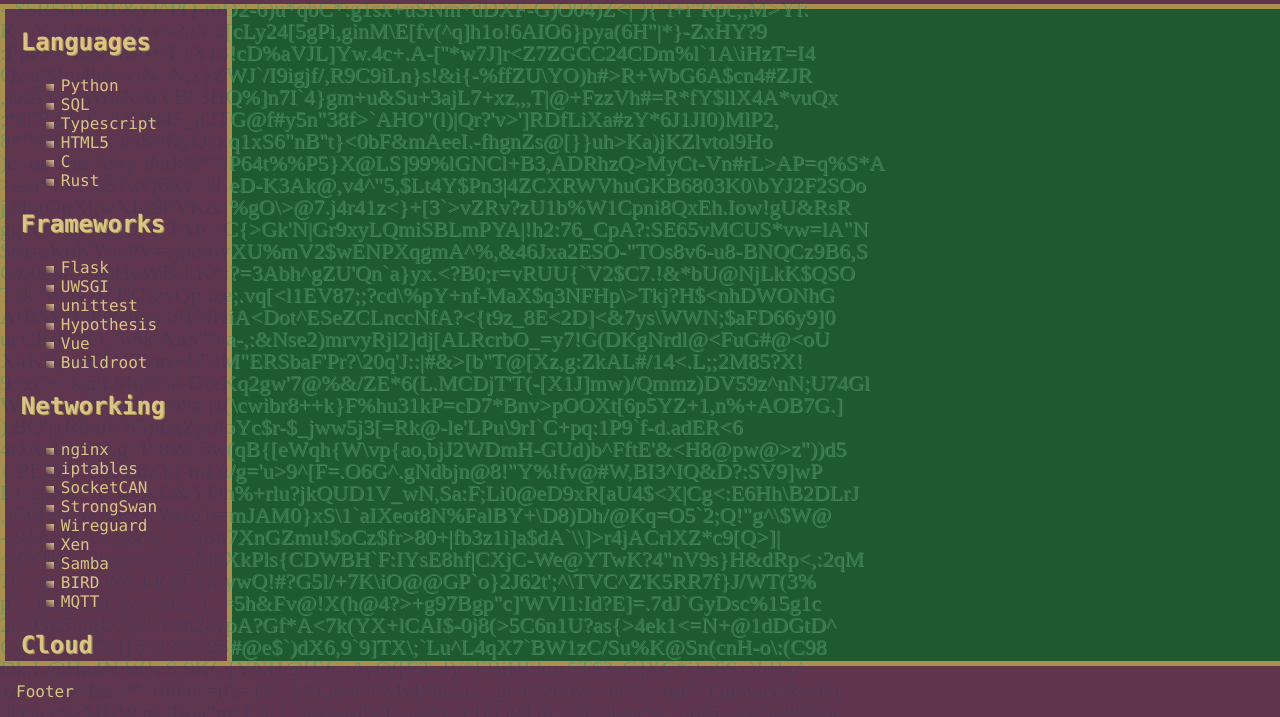
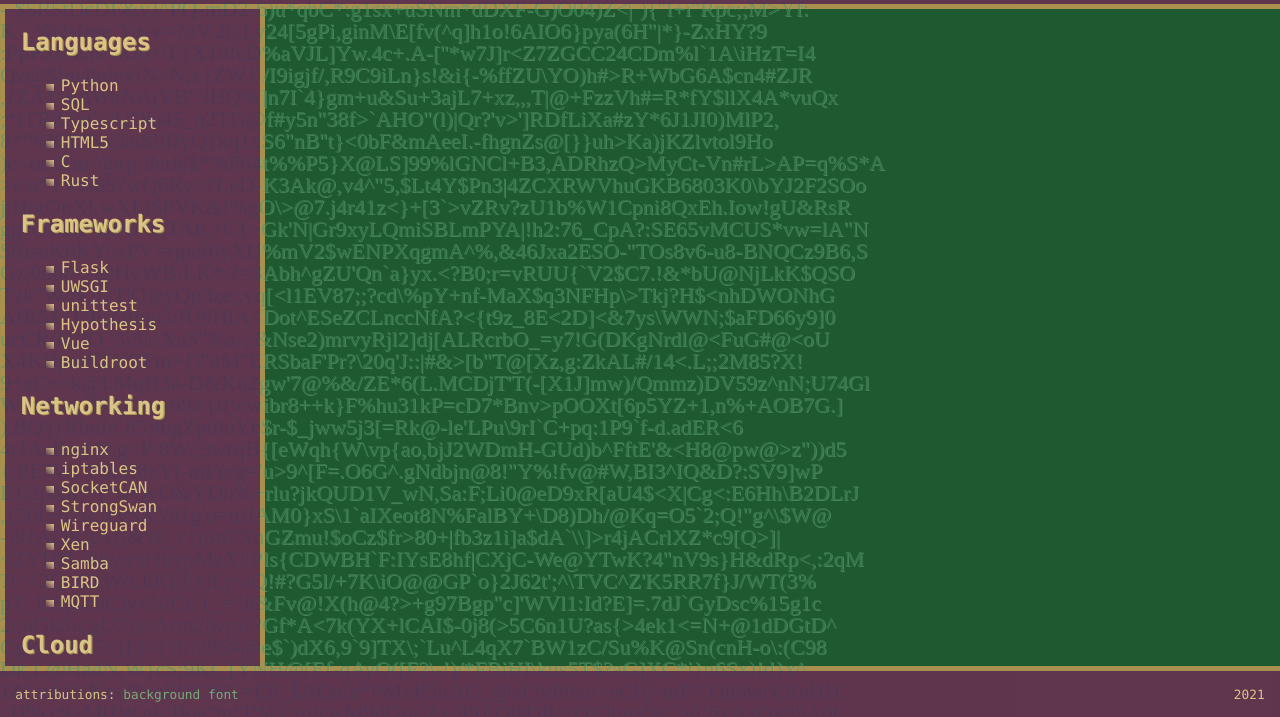
Before and after one commit to Raymi306/personal-site, a website built with webpack: page src/index.html in a window 1280 px wide. Shown: the part 83-800 px from the top of the page. Built offline with nearby package versions, Linux system fonts and the light colour scheme; files whose address does not match are found by name.

Commit message:
Add footer content and styling
Also fixed some indentation issues, and removed the unnecessary column in grid-template-areas

```diff
--- a/src/index.html
+++ b/src/index.html
@@ -48,7 +48,12 @@
 					<li>Docker</li>
 				</ul>
 			</div>
-			<div class='footer porple'>Footer</div>
+			<div class='footer porple'>
+				<span>attributions:
+					<a rel="noopener external" target="_blank" href="http://mazeletter.xyz">background font</a>
+				</span>
+				<span>2021</span>
+			</div>
 		</div>
 	</body>
 </html>
--- a/src/style.css
+++ b/src/style.css
@@ -16,6 +16,22 @@
 h1, h2, h3 {
 	font-weight: bold;
 	text-shadow: 0.05em 0.03em 0.01em #AA904E;
+}
+a {
+	text-decoration: none;
+}
+a:link {
+	color: #6faf82;
+}
+a:visited {
+	color: #4f9363;
+}
+a:hover {
+	text-decoration: double underline overline;
+	color: #48e175;
+}
+a:active {
+	color: lime;
 }
 .porple {
 	background-color: #4a1b4f;
@@ -64,14 +80,17 @@
 }
 .footer {
 	grid-area: footer;
-	padding: 1em;
+	padding: 1.2em;
+	font-size: 0.8em;
+	display: flex;
+	justify-content: space-between;
 }
 @media (orientation: landscape) {
 	.grid-wrapper {
 		grid-template-areas:
-			"header header header"
-			"aside  body   body"
-			"footer footer footer";
+		"header header"
+		"aside  body"
+		"footer footer";
 		grid-template-columns: min-content auto;
 		grid-template-rows: minmax(min-content, max-content) minmax(auto, 90vh) minmax(max-content, auto);
 		grid-gap: 0.3em;
```
Lines whose indentation alone changed are shown as unchanged.
